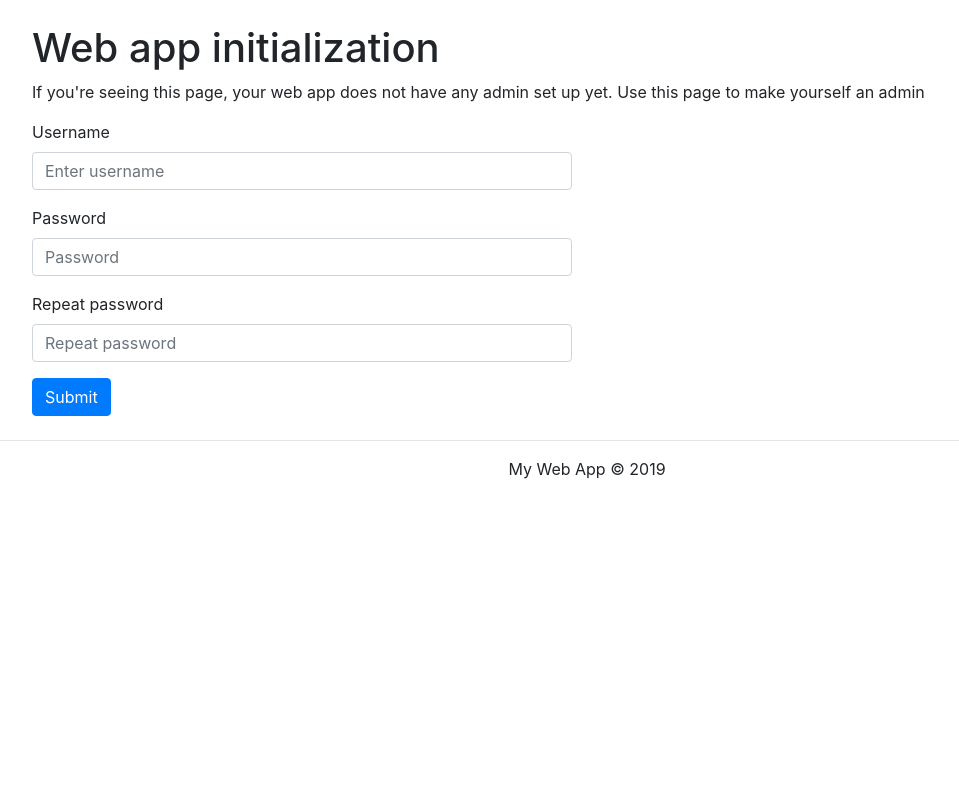
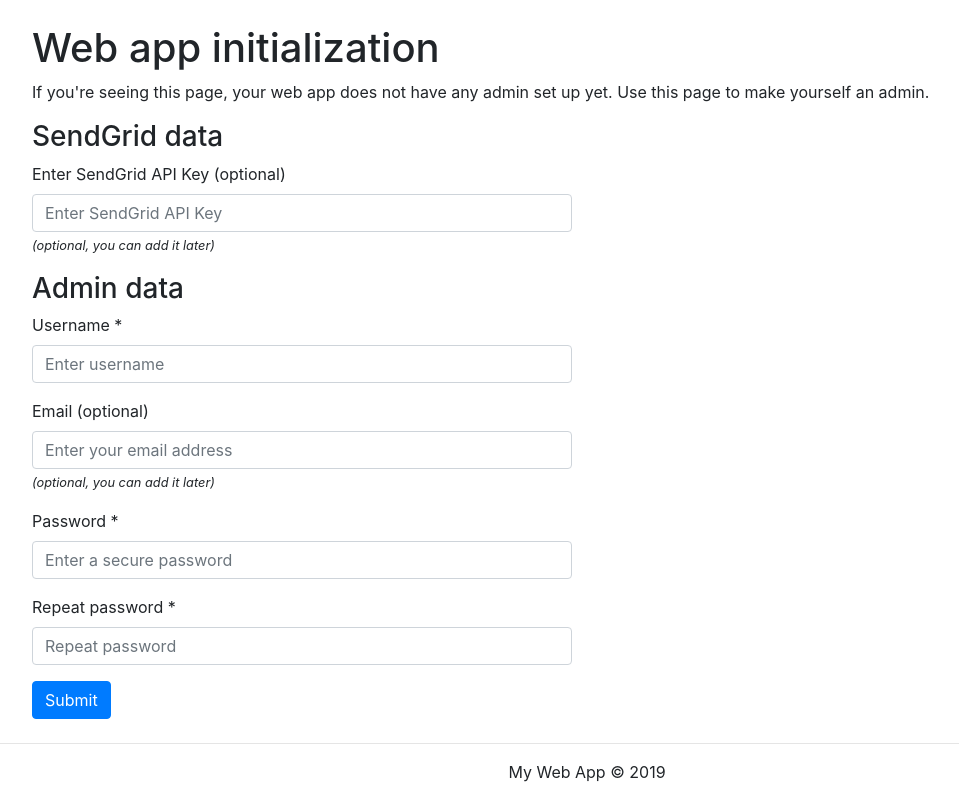
Before and after one commit to ramuta/gae-py3-boilerplate, a Flask app: page /init in a window 1280 px wide. Shown: the part 56-856 px from the top of the page, without its empty margins (53-1012 px from the left). Before the commit the page ends 535 px from the top, so only its background shows below. Run offline with Flask 2, Linux system fonts and the light colour scheme; data that the repository does not hold is empty; some libraries are stand-ins or nearby versions.

Commit message:
initialize web app

```diff
--- a/handlers/public/auth.py
+++ b/handlers/public/auth.py
@@ -1,4 +1,4 @@
-from flask import redirect, url_for, request
+from flask import redirect, url_for, request, abort
 
 from models.app_settings import AppSettings
 from models.user import User
@@ -18,8 +18,23 @@ def init(**params):
     if request.method == "GET":
         params["app_settings"] = AppSettings.get()
         return render_template_with_translations("public/auth/init.html", **params)
+
     elif request.method == "POST":
-        pass
+        sendgrid_api_key = request.form.get("init-sendgrid")
+        username = request.form.get("init-username")
+        email_address = request.form.get("init-email")
+        password = request.form.get("init-password")
+        repeat = request.form.get("init-repeat")
+
+        if username and password and password == repeat:
+            User.create(username=username, email_address=email_address, password=password, admin=True)
+
+            if sendgrid_api_key:
+                AppSettings.update(sendgrid_api_key=sendgrid_api_key)
+
+            return render_template_with_translations("public/auth/init_success.html", **params)
+        else:
+            return abort(403, description="There was something wrong. Maybe your passwords didn't match.")
 
 
 @public_handler
--- a/models/app_settings.py
+++ b/models/app_settings.py
@@ -8,9 +8,9 @@ class AppSettings(ndb.Model):
     sendgrid_api_key = ndb.StringProperty()
 
     # types of authentication
-    auth_username_password = ndb.StringProperty(default="no")
-    auth_email_password = ndb.StringProperty(default="no")
-    auth_email_only = ndb.StringProperty(default="no")  # passwordless login, via email magic link
+    auth_username_password = ndb.StringProperty(default="YES")
+    auth_email_password = ndb.StringProperty(default="YES")
+    auth_email_only = ndb.StringProperty(default="YES")  # passwordless login, via email magic link
 
     @classmethod
     def get(cls):
--- a/models/user.py
+++ b/models/user.py
@@ -1,3 +1,4 @@
+import bcrypt
 import datetime
 
 from google.cloud import ndb
@@ -45,3 +46,55 @@ class User(ndb.Model):
                 return True
             else:
                 return False
+
+    @classmethod
+    def create(cls, username=None, email_address=None, password=None, admin=False):
+        with client.context():
+            user = None
+
+            if username:
+                # check if there's any user with the same name already
+                user = cls.query(cls.username == username).get()
+
+            if email_address:
+                # check if there's any user with the same email address already
+                some_user = cls.query(cls.email_addresses.email_address == email_address).get()
+
+                # also check if the email was verified (you CANNOT do that in the query above!!! Because if there's
+                # some other email address that was verified, it would return a user, even though the email address
+                # that you wanted to check was not really verified)
+                if some_user:
+                    for email in some_user.email_addresses:
+                        if email.email_address == email_address and email.verified == True:
+                            user = some_user
+
+            if not user:  # if user does not yet exist, create one
+                hashed = None
+                if password:
+                    # use bcrypt to hash the password
+                    hashed = bcrypt.hashpw(password=str.encode(password), salt=bcrypt.gensalt(12))
+
+                # create the user object and store it into Datastore
+                user = cls(username=username, password_hash=hashed, admin=admin)
+
+                # add email address if there is one
+                if email_address:
+                    user.email_addresses = [EmailAddress(email_address=email_address, primary=True)]
+
+                user.put()  # save the user object in Datastore
+
+            return user
+
+    @classmethod
+    def get_by_username(cls, username):
+        with client.context():
+            user = cls.query(cls.username == username).get()
+            return user
+
+    @classmethod
+    def add_email_address(cls, user, email_address, primary=False):
+        with client.context():
+            user.email_addresses.append(EmailAddress(email_address=email_address, primary=primary))
+            user.put()
+
+        return user
--- a/templates/en/public/auth/init.html
+++ b/templates/en/public/auth/init.html
@@ -5,24 +5,40 @@
 {% block content %}
 <h1>Web app initialization</h1>
 
-<p>If you're seeing this page, your web app does not have any admin set up yet. Use this page to make yourself an admin</p>
+<p>If you're seeing this page, your web app does not have any admin set up yet. Use this page to make yourself an admin.</p>
 
 <div class="row">
     <div class="col-md-6">
         <form method="post">
+            <h3>SendGrid data</h3>
+
+            <div class="form-group" id="sendGridDiv">
+                <label for="sendGridKeyInput">Enter SendGrid API Key (optional)</label>
+                <input type="text" class="form-control" id="sendGridKeyInput" placeholder="Enter SendGrid API Key" name="init-sendgrid">
+                <small><em>(optional, you can add it later)</em></small>
+            </div>
+
+            <h3>Admin data</h3>
+
             <div class="form-group">
-                <label for="usernameInput">Username</label>
-                <input type="text" class="form-control" id="usernameInput" placeholder="Enter username" name="registration-username" required>
+                <label for="usernameInput">Username *</label>
+                <input type="text" class="form-control" id="usernameInput" placeholder="Enter username" name="init-username" required>
             </div>
 
             <div class="form-group">
-                <label for="passwordInput">Password</label>
-                <input type="password" class="form-control" id="passwordInput" placeholder="Password" name="registration-password" required>
+                <label for="emailInput">Email (optional)</label>
+                <input type="email" class="form-control" id="emailInput" placeholder="Enter your email address" name="init-email">
+                <small><em>(optional, you can add it later)</em></small>
             </div>
 
             <div class="form-group">
-                <label for="repeatInput">Repeat password</label>
-                <input type="password" class="form-control" id="repeatInput" placeholder="Repeat password" name="registration-repeat" required>
+                <label for="passwordInput">Password *</label>
+                <input type="password" class="form-control" id="passwordInput" placeholder="Enter a secure password" name="init-password" required>
+            </div>
+
+            <div class="form-group">
+                <label for="repeatInput">Repeat password *</label>
+                <input type="password" class="form-control" id="repeatInput" placeholder="Repeat password" name="init-repeat" required>
             </div>
 
             <button type="submit" class="btn btn-primary">Submit</button>
```
Also changed, not shown: static/custom/js/web-app-settings.js (added, +15 -0 lines), templates/en/admin/settings.html (added, +63 -0 lines), templates/en/public/auth/init_success.html (added, +9 -0 lines), tests/public/test_auth.py (+33 -0 lines).
